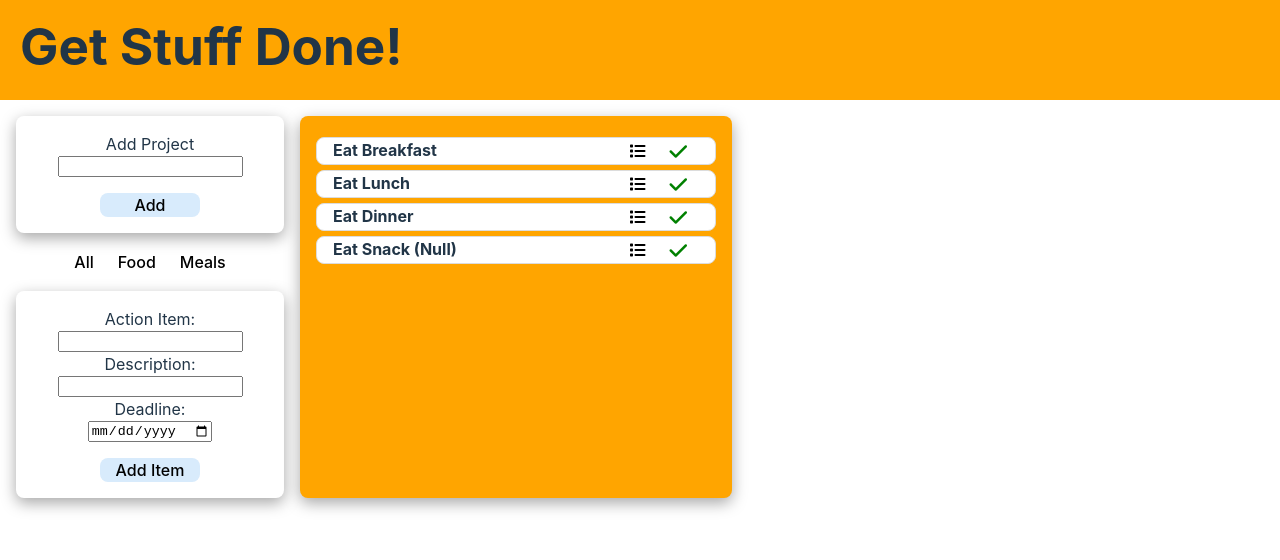
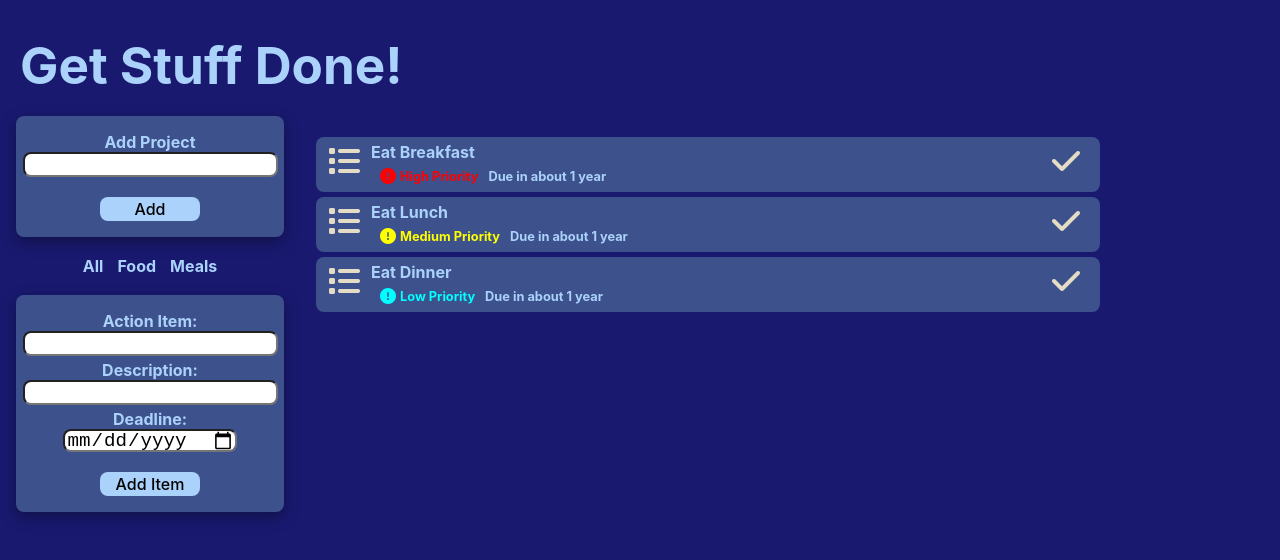
Before and after one commit to RinkM/Odin11-ToDoList-Vite, a React (Vite) app: page / in a window 1280 px wide. Shown: the top 560 px of the page. Built offline with nearby package versions, Linux system fonts and the light colour scheme.

Commit message:
changed EVERYTHING

```diff
--- a/package.json
+++ b/package.json
@@ -9,6 +9,7 @@
     "preview": "vite preview"
   },
   "dependencies": {
+    "date-fns": "^2.29.3",
     "formik": "^2.2.9",
     "react": "^18.2.0",
     "react-dom": "^18.2.0",
--- a/src/AddForm.jsx
+++ b/src/AddForm.jsx
@@ -1,39 +1,26 @@
 
+import { set } from "date-fns/esm"
 import { Formik } from "formik"
 import { useFormik } from "formik"
 import toDoLibrary from "./toDoLibrary"
+import taskFactory from "./taskFactory"
 
 
 
 const AddForm = (props)=>{
   const [library, setLibrary] = props.hookLibrary
-
-  const ToDoFactory = (values) => {
-    const creationDate = Date.now()
-
-
-    const taskObject = {
-      toDoName: values.toDoName,
-      completed:false,
-      reactKey:creationDate,
-      description: values.description,
-      deadline: values.deadline,
-      priority: "3",
-      project:"Food"}
-    return taskObject
-  }
-
   const addItem = (values)=>{
-    toDoLibrary.push(ToDoFactory(values))
-
+    toDoLibrary.push(taskFactory(values))
+        console.log(values)
     setLibrary([...toDoLibrary])
+    console.log([...toDoLibrary]);
       }
 
 
 
   const formik = useFormik({
     initialValues: {
-      toDoName: '',
+      toDoName: "",
       description:"",
       deadline: "",
       priority: "3",
@@ -43,13 +30,14 @@ const AddForm = (props)=>{
     },
   onSubmit: values => {
 
-    console.log(values);
+
     addItem(values);
     // alert(JSON.stringify(values, null, 2));
   },
 });
 return (
-  <form className="taskForm" onSubmit={formik.handleSubmit}>
+  <div className="taskFormContainer ">
+    <form className="taskForm backgroundForm" onSubmit={formik.handleSubmit}>
       <label htmlFor="toDoName">Action Item: </label>
       <input
         id="toDoName"
@@ -83,7 +71,7 @@ return (
       <button id = "formButton" type="submit">Add Item</button>
 
     </form>
-
+  </div>
 );
 }
 
--- a/src/App.jsx
+++ b/src/App.jsx
@@ -5,18 +5,28 @@ import DisplayList from './DisplayList'
 import toDoLibrary from './toDoLibrary'
 import DisplayProjects from './DisplayProjects'
 
+import { formatDistanceToNow, differenceInDays, differenceInMilliseconds  } from 'date-fns'
+
+
+
+
+
+
+
 function App() {
   const [library, setLibrary] = useState(toDoLibrary)
 
   return (
-    <div className="App">
-      <div className='appHeader'><h1>Get Stuff Done!</h1></div>
-      <div className='flexWrapper'>
+    <div className="App backgroundApp">
+      <div className='appHeader backgroundApp'><h1>Get Stuff Done!</h1>
+
+      </div>
+      <div className='navLeft flexWrapper backgroundApp'>
         <DisplayProjects/>
+
         <AddForm hookLibrary = {[library, setLibrary]}/>
       </div>
       <DisplayList hookLibrary = {[library, setLibrary]}/>
-
     </div>
   )
 }
--- a/src/DisplayList.jsx
+++ b/src/DisplayList.jsx
@@ -14,15 +14,18 @@ const DisplayList = (props) =>{
 
   const ListItem =  (props)=> {
     return (
-    <div className = "taskContainer" id = {"container"+props.item.reactKey}>
       <TaskHeader props = {props.item} hookLibrary = {[library, setLibrary]}/>
-      <TaskBody props = {props.item} />
-    </div>
+
+      // <div className = "taskContainer" id = {"container"+props.item.reactKey}>
+
+    //   <TaskBody props = {props.item} />
+    // </div>
   )}
-
+  console.log(library)
 
   return (
-    <div id = "toDoList">
+    <div id = "toDoList" className="backgroundApp">
+      {console.log(library)}
       {library.map((item)=>
         <ListItem key ={item.reactKey}
           item = {item}/>
--- a/src/DisplayProjects.jsx
+++ b/src/DisplayProjects.jsx
@@ -27,9 +27,10 @@ const DisplayProjects = ()=>{
   };
 
 return(
-  <div id="projects">
+  <div id="projectContainer backgroundForm">
+
     <ProjectForm hookProject = {[projects, setProjects]} />
-    {listProjects}
+    <div className="projectList">{listProjects}</div>
 
   </div>
 )
--- /dev/null
+++ b/src/DueDate.jsx
@@ -0,0 +1,28 @@
+
+import {formatDistanceToNow, differenceInMilliseconds} from "date-fns";
+
+import { useState } from "react";
+
+const DueDate = (deadline) =>{
+
+  // const [state, setState]= useState()
+  const today = new Date()
+  const taskDate = deadline.props
+  console.log("taskDate", taskDate)
+  if (taskDate){
+    const value = differenceInMilliseconds(taskDate, today)
+    if (value<0) {
+      return (<div className="taskDeadline">
+        Overdue {formatDistanceToNow(taskDate,{addSuffix:false})}
+      </div> )
+    }else {
+      return (<div className="taskDeadline">
+        Due in {formatDistanceToNow(taskDate,{addSuffix:false})}
+      </div> )
+    }
+  } else {
+    return console.log("error: you didn't enter a date! Fool!")
+  }
+
+}
+export default DueDate
--- a/src/ProjectForm.jsx
+++ b/src/ProjectForm.jsx
@@ -37,7 +37,7 @@ const ProjectForm = (props)=>{
   },
 });
 return (
-  <form className = "projectForm" onSubmit={formik.handleSubmit}>
+  <form className = "projectForm backgroundForm" onSubmit={formik.handleSubmit}>
     <label htmlFor="project">Add Project </label>
     <input
       id="project"
--- a/src/TaskHeader.jsx
+++ b/src/TaskHeader.jsx
@@ -1,4 +1,6 @@
 import toDoLibrary from "./toDoLibrary"
+
+import DueDate from "./DueDate"
 
 
 const TaskHeader = (props) =>{
@@ -6,7 +8,7 @@ const TaskHeader = (props) =>{
 
 
   const markComplete = (reactKey)=> {
-    const removeTask = document.getElementById("container"+reactKey)
+    const removeTask = document.getElementById("taskContainer"+reactKey)
     removeTask.classList.add("removeTaskAnimation")
 
     const index = toDoLibrary.findIndex(item =>{
@@ -18,29 +20,82 @@ const TaskHeader = (props) =>{
 
 
   const viewDetails = (reactKey)=> {
-    const taskContainer = document.getElementById("container"+reactKey)
+    const taskContainer = document.getElementById("taskContainer"+reactKey)
     taskContainer.classList.toggle("showDetails")
 
     const taskBody = document.getElementById("body"+reactKey)
     taskBody.classList.toggle("hidden")
   }
 
+
+  const priority = (priority)=>{
+    if (priority == 3){
+      return (
+      <div className="taskPriority">
+      <span className="spanPriority" style ={{color: "red"}}>
+        <i className="priority fa fa-exclamation-circle fa-lg" aria-hidden="true">
+          </i>
+          High Priority</span></div>
+      )
+    } else if (priority == 2){
+      return (<div className="taskPriority">
+      <span className="spanPriority" style = {{color: "yellow"}}>
+        <i className="priority fa fa-exclamation-circle fa-lg" aria-hidden="true">
+          </i>Medium Priority</span></div>
+      )
+    } else if (priority == 1){
+      return (
+      <div className="taskPriority">
+      <span className="spanPriority" style = {{color: "cyan"}}>
+        <i className="priority fa fa-exclamation-circle fa-lg" aria-hidden="true">
+          </i>Low Priority</span></div>
+      )
+    } else if (priority == null){
+      return
+    }
+  }
+
+
 return (
-  <div className = "taskHeader" id = {"header"+props.props.reactKey}>
-    {props.props.toDoName}
+  <div className="taskContainer backgroundTask" id = {"taskContainer"+props.props.reactKey}>
+    <div className="projectColor" id ={"projectColor"+props.props.reactKey} ></div>
+    <div className="taskDetailBtn">
+        <button onClick={()=>viewDetails(props.props.reactKey)} className="detailsBtn">
+          <i className="fa fa-list fa-2x iconColor" aria-hidden="true"></i>
+        </button>
+      </div>
+
+    <div className="taskInfo">
+      <div className = "taskTitle">
+        <div className="taskName">{props.props.toDoName}
+        </div>
+
+
+      </div>
+      <div className = "taskSubTitle">
+        {priority(props.props.priority)}
+        <DueDate props = {props.props.dueDate}/>
+      </div>
+      <div id ={"body"+props.props.reactKey} className = {"taskBody hidden"}>
+        <div className="taskDescription">{props.props.description}</div>
+      </div>
+    </div>
     <div className="taskButtons">
-      <button onClick={()=>viewDetails(props.props.reactKey)} className="detailsBtn">
-        <i className="fa fa-list" aria-hidden="true"></i>
-      </button>
-      <button onClick={()=>markComplete(props.props.reactKey)} className="finishedBtn">
-       <i className="fa fa-check fa-lg" aria-hidden="true"></i>
-       </button>
-    </div>
+
+          <button onClick={()=>markComplete(props.props.reactKey)} className="finishedBtn">
+            <i className="fa fa-check fa-2x iconColor" aria-hidden="true"></i>
+            </button>
+        </div>
+
   </div>
+
+
+
 )
 
 }
 
 
 
+
 export default TaskHeader
--- a/src/index.css
+++ b/src/index.css
@@ -4,13 +4,9 @@
 :root {
   font-family: Inter, Avenir, Helvetica, Arial, sans-serif;
   font-size: 16px;
-  line-height: 24px;
   font-weight: 400;
 
   color-scheme: light dark;
-  color: rgba(255, 255, 255, 0.87);
-  background-color: #242424;
-
   font-synthesis: none;
   text-rendering: optimizeLegibility;
   -webkit-font-smoothing: antialiased;
@@ -18,26 +14,29 @@
   -webkit-text-size-adjust: 100%;
 }
 
+div{
+  /* border:1px solid blue;
+  margin:1px; */
+}
+.App{
 
-.App{
     display: grid;
     grid-template-columns: 300px 1fr;
-    grid-template-rows: 100px 1fr;
+    grid-template-rows: 100px 1fr 1fr;
     grid-column-gap: 0px;
     grid-row-gap: 0px;
 }
 
 .appHeader{ grid-area: 1 / 1 / 2 / 3;
-  background-color: orange;
+
   padding: 0 20px;
-
-
+  color: #ABD2fa;
 
 }
 
 a {
   font-weight: 500;
-  color: #646cff;
+  color: #ABD2fa;
   text-decoration: inherit;
 }
 a:hover {
@@ -60,7 +59,7 @@ h1 {
 }
 
 button {
-  margin: 1px 5px ;
+  margin: 1px auto ;
   border-radius: 8px;
   border: 1px solid transparent;
 
@@ -92,6 +91,16 @@ button:focus-visible {
   }
 }
 
+.navLeft{
+  /* background-color: #747bff; */
+}
+
+#projectContainer{
+
+}
+
+
+
 .flexWrapper{
   grid-area: 2 / 1 / 3 / 2;
   display: flex;
@@ -99,8 +108,10 @@ button:focus-visible {
   text-align: center;
 }
 
+
 form{
   margin: 1em;
+  font-weight: bold;
   display: flex;
   flex-direction: column;
   align-items: center;
@@ -112,48 +123,81 @@ form{
 }
 #formButton{
   margin: 1em 0 0;
-  background-color:rgb(216, 235, 252);
+  background-color:#ABD2fa;
   width: 100px;
+}
+input{
+  margin-bottom: .2em;
 }
 
 
 #toDoList{
   border-radius: 8px;
-  background-color: orange;
-  box-shadow: rgba(0, 0, 0, 0.35) 0px 5px 15px;
+color:#ABD2fa;
+  /* box-shadow: rgba(0, 0, 0, 0.35) 0px 5px 15px; */
   padding: 1em;
   margin-top: 1em;
   margin-right: auto;
   margin-bottom: 1em;
-  width:400px
-
-
+  width:80%
 
 }
 
 .taskContainer {
+  display: grid;
+  grid-template-columns: 50px 1fr 50px;
+  grid-template-rows: 1fr;
+  grid-column-gap: 0px;
+  grid-row-gap: 0px;
+
   transition: all 1.2s ease-in;
-  padding: 0 1em;
+  padding: 5px;
   border-radius: 8px;
-  background-color: white;
-  border: 1px solid gainsboro;
+  /* border: 1px solid gainsboro; */
   margin: 5px 0;
 
 }
 
-.taskHeader{
-  /* border: 1px solid red; */
+.taskInfo {
+  grid-area: 1 / 2 / 2 / 3;
   display: flex;
+  flex-direction: column;
   justify-content: space-between;
   align-items: start;
   font-weight: bold;
   font-size: 1rem;
 }
 
+
+.taskDetailBtn{
+  grid-area: 1 / 1 / 2 / 2;
+}
+
+  .taskButtons{
+  grid-area: 1 / 3 / 2 / 4;
+  }
+
+.taskSubTitle{
+  /* border: 1px solid red; */
+  margin:7px 0px 3px 5px;
+  display: flex;
+  justify-content: flex-start;
+  align-items: start;
+  font-size: .8rem;
+}
+
 .taskBody{
+  /* background-color: grey; */
+  margin: 5px 0px;
   font-size: .8rem;
   white-space: pre-line;
 }
+
+.spanPriority{
+  margin-right: 10px;
+}
+
+
 
 
 .priority{
@@ -163,24 +207,14 @@ form{
 
 
 .finishedBtn{
-  color:green
+  color:#ABD2fa
 
 }
 
 
-#projects{
-
-}
-
-
-.taskForm{
-
-
-}
-
 .showDetails{
   transition: all 1.2s ease-in;
-  height:25vh;
+  height:auto;
 }
 
 .removeTaskAnimation{
@@ -190,8 +224,36 @@ form{
 }
 
 
-
-
 .hidden{
   display:none;
 }
+.backgroundTask{
+  background-color: #3D518C;
+}
+
+.iconColor{
+  color:#E5DCC5;
+}
+
+.backgroundForm{
+  background-color: #3D518C;
+  color:#ABD2fa;
+
+}
+.backgroundApp{
+  background-color: midnightblue;
+}
+
+
+
+.projectListItem{
+  color:#ABD2fa;
+  font-weight: bold;
+
+}
+
+input{
+  border-radius: 8px;
+  height: 1.2rem;
+  font-size: 1.2rem;
+}
--- /dev/null
+++ b/src/taskFactory.jsx
@@ -0,0 +1,25 @@
+
+
+
+const taskFactory = (values) => {
+  const creationDate = Date.now()
+
+  const taskObject = {
+    toDoName: values.toDoName,
+    completed:false,
+    reactKey: creationDate,
+    description: values.description,
+    deadline: values.deadline,
+    priority: "3",
+    project:"Food"}
+
+    if (taskObject.deadline ==""){
+      taskObject.dueDate = false
+    } else{
+    taskObject.dueDate = new Date(values.deadline+"T23:59:59")}
+
+    console.log(taskObject)
+    return taskObject
+    }
+
+export default taskFactory
--- a/src/toDoLibrary.jsx
+++ b/src/toDoLibrary.jsx
@@ -6,18 +6,20 @@ const toDoLibrary = [
     completed:false,
     reactKey:0,
     description:"Eat eggs and toast.",
-    deadline: 1680872994363,
+    deadline: "2021-12-20",
     priority: "3",
     project:"Food",
+    dueDate: new Date("2023-12-20T23:59:59"),
 },
 
     {toDoName:"Eat Lunch",
     completed:false,
     reactKey:1,
     description:"Eat sandwich.",
-    deadline: 1680872994363,
+    deadline: "2022-12-20",
     priority: "2",
     project:"Meals",
+    dueDate: new Date("2023-12-20T23:59:59"),
 
 },
 
@@ -25,19 +27,20 @@ const toDoLibrary = [
     completed:false,
     reactKey:2,
     description:"Eat mac & cheese.",
-    deadline: 1680872994363,
+    deadline: "2023-12-20",
     priority: "1",
     project:"Food",
+    dueDate: new Date("2023-12-20T23:59:59"),
 },
 
-    {toDoName:"Eat Snack (Null)",
-    completed:false,
-    reactKey:3,
-    description:null,
-    deadline: null,
-    priority: null,
-    project:null,
-},
+//     {toDoName:"Eat Snack (Null)",
+//     completed:false,
+//     reactKey:3,
+//     description:null,
+//     deadline: null,
+//     priority: null,
+//     project:null,
+// },
 
 ]
 
```
Also changed, not shown: 2 other files (tests, documents, lock files or other folders). Lines whose indentation alone changed are shown as unchanged.
